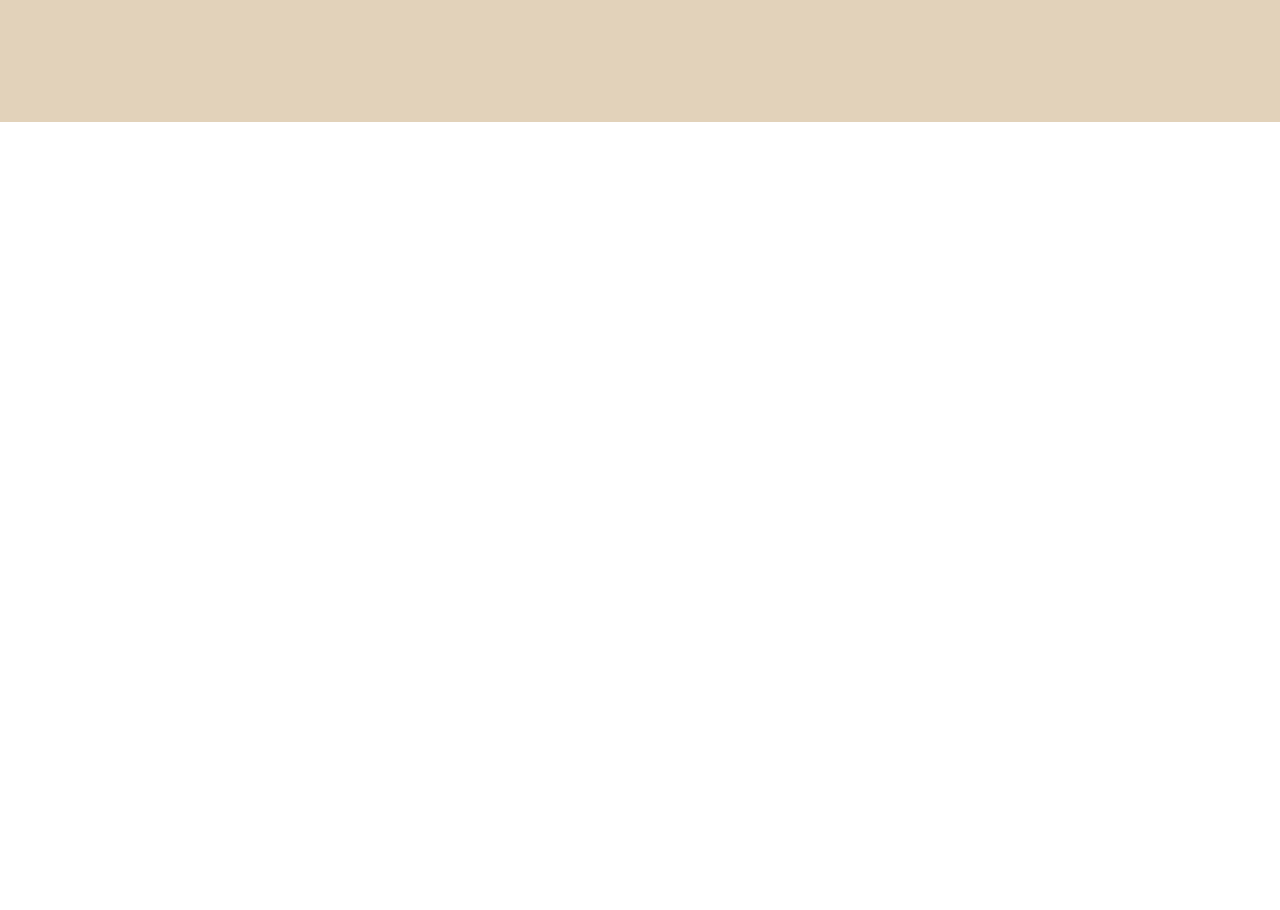
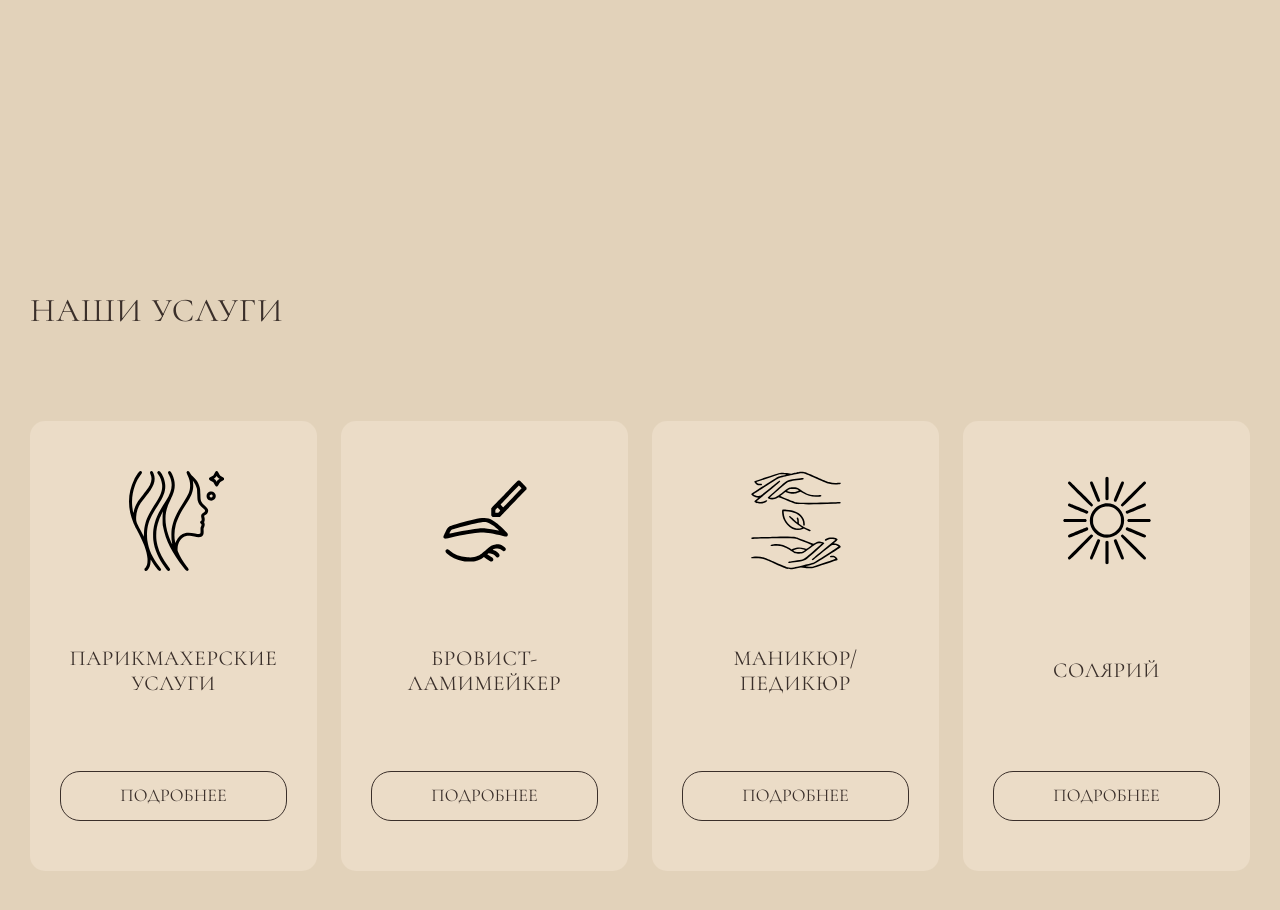
Before and after one commit to darina1970/Alchemy-Beauty-Salon, a React (Vite) app: page / in a window 1280 px wide. Shown: the part 1150-2060 px from the top of the page. Before the commit the page ends 1272 px from the top, so only its background shows below. Built offline with nearby package versions, Linux system fonts and the light colour scheme.

Commit message:
add services block

```diff
--- a/src/index.css
+++ b/src/index.css
@@ -148,7 +148,7 @@ h2 {
     border: 1px solid var(--color-text);
     border-radius: 20px;
     padding: 12px 24px;
-    font-size: 22px;
+    font-size: clamp(18px, 1.146vw, 22px);
     transition: all 0.3s ease;
 }
 
@@ -164,7 +164,7 @@ h2 {
     border: 1px solid var(--color-btn-secondary-stroke);
     border-radius: 20px;
     padding: 12px 24px;
-    font-size: 22px;
+    font-size: clamp(18px, 1.146vw, 22px);
     transition: all 0.3s ease;
 }
 
--- a/src/pages/Home/Home.jsx
+++ b/src/pages/Home/Home.jsx
@@ -1,6 +1,7 @@
 import React, { useEffect } from "react";
 import MainLayout from "../../layouts/MainLayout";
 // import About from './sections/About/About';
+import Services from "./sections/ServicesBlock/Services";
 import WhyUs from "./sections/WhyUs/WhyUs";
 // import Contacts from './sections/Contacts/Contacts';
 // import Promos from './sections/Promos/Promos';
@@ -27,7 +28,7 @@ const HomePage = () => {
       {/* <About variant="light" /> */}
       <WhyUs variant="dark" />
       {/* <Animation variant="light" /> */}
-      {/* <Services variant="dark" /> */}
+      <Services variant="dark" />
       {/* <Team variant="light" /> */}
       {/* <Reviews variant="dark" /> */}
       {/* <Promos variant="promo" /> */}
--- a/src/pages/Home/sections/ServicesBlock/Services.jsx
+++ b/src/pages/Home/sections/ServicesBlock/Services.jsx
@@ -0,0 +1,68 @@
+import React from "react";
+import hair from "../../../../assets/icons/Services/hair.svg";
+import brows from "../../../../assets/icons/Services/brows.svg";
+import hands from "../../../../assets/icons/Services/hands.svg";
+import sun from "../../../../assets/icons/Services/sun.svg";
+import styles from "./Services.module.css";
+
+const Services = ({ variant }) => {
+  return (
+    <section className={`section section-${variant}`}>
+      <div className="container">
+        <h2>Наши Услуги</h2>
+        <div className={styles.wrapper}>
+          <div className={styles.card}>
+            <img src={hair} className={styles.image} alt="Волосы" />
+            <h3 className={styles.text}>Парикмахерские услуги</h3>
+            <a
+              href="#"
+              className={`btn-primary ${styles.button}`}
+              target="_blank"
+              rel="noopener noreferrer"
+            >
+              Подробнее
+            </a>
+          </div>
+          <div className={styles.card}>
+            <img src={brows} className={styles.image} alt="Брови" />
+            <h3 className={styles.text}>Бровист-ламимейкер</h3>
+            <a
+              href="#"
+              className={`btn-primary ${styles.button}`}
+              target="_blank"
+              rel="noopener noreferrer"
+            >
+              Подробнее
+            </a>
+          </div>
+          <div className={styles.card}>
+            <img src={hands} className={styles.image} alt="Руки" />
+            <h3 className={styles.text}>Маникюр/Педикюр</h3>
+            <a
+              href="#"
+              className={`btn-primary ${styles.button}`}
+              target="_blank"
+              rel="noopener noreferrer"
+            >
+              Подробнее
+            </a>
+          </div>
+          <div className={styles.card}>
+            <img src={sun} className={styles.image} alt="Солнце" />
+            <h3 className={styles.text}>Солярий</h3>
+            <a
+              href="#"
+              className={`btn-primary ${styles.button}`}
+              target="_blank"
+              rel="noopener noreferrer"
+            >
+              Подробнее
+            </a>
+          </div>
+        </div>
+      </div>
+    </section>
+  );
+};
+
+export default Services;
--- a/src/pages/Home/sections/ServicesBlock/Services.module.css
+++ b/src/pages/Home/sections/ServicesBlock/Services.module.css
@@ -0,0 +1,69 @@
+.wrapper {
+    display: flex;
+    flex-wrap: wrap;
+    justify-content: space-between;
+    gap: 24px;
+}
+
+.card {
+    display: flex;
+    flex-direction: column;
+    justify-content: space-between;
+    align-items: center;
+    width: calc((100% - 72px) / 4);
+    height: 450px;
+    padding: 50px 30px;
+    border-radius: 15px;
+    background: var(--color-bg-light);
+}
+
+.image {
+    width: 100px;
+    aspect-ratio: 1/1;
+    object-fit: cover;
+}
+
+.text {
+    margin-bottom: 0;
+    text-align: center;
+    font-size: clamp(18px, 1.667vw, 32px);
+    font-weight: 400;
+    letter-spacing: 0.64px;
+    text-transform: uppercase;
+}
+
+.button {
+    width: 100%;
+    height: clamp(50px, 3.906vw, 75px);
+    display: flex;
+    align-items: center;
+    justify-content: center;
+}
+
+@media (max-width: 1200px) {
+    .card {
+        width: calc((100% - 24px) / 2);
+    }
+}
+
+@media (max-width: 767px) {
+    .wrapper {
+        flex-direction: column;
+        gap: 25px;
+    }
+
+    .card {
+        gap: 20px;
+        width: 100%;
+        height: 280px;
+        padding: 30px;
+    }
+
+    .image {
+        width: 50px;
+    }
+
+    .text {
+        letter-spacing: 0.36px;
+    }
+}
```
